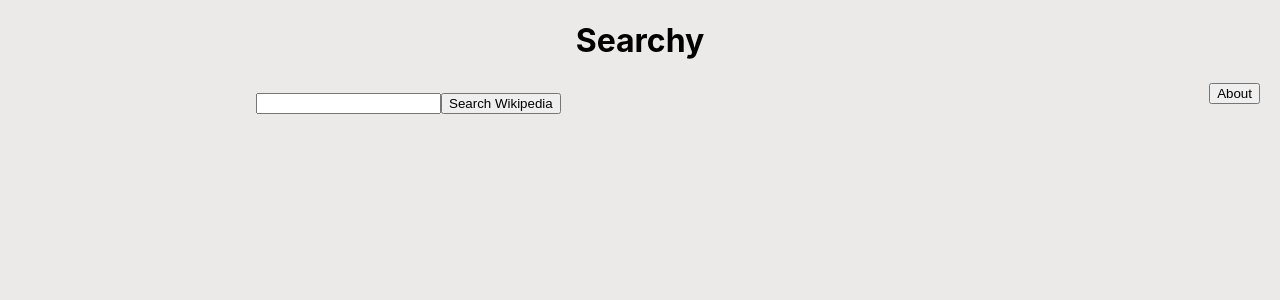
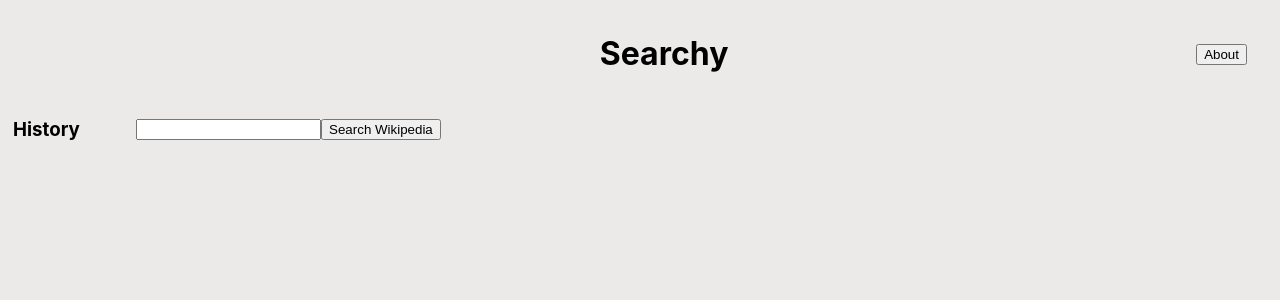
Before and after one commit to bobbrose/search, a React (Create React App) app: page / in a window 1280 px wide. Shown: the top 300 px of the page. Built offline with nearby package versions, Linux system fonts and the light colour scheme.

Commit message:
Added CSS to improve table layout. Added History column to put previous searches

```diff
--- a/src/AboutBox.js
+++ b/src/AboutBox.js
@@ -26,7 +26,7 @@
             <button onClick={handleOpenModal}>About</button>
             <Modal isOpen={isOpen} onRequestClose={handleCloseModal} style={customStyles} >
                 <h2>Searchy</h2>
-                <p>A search interface for wikipedida. <a href="https://bobbrose.com">Bob Rose</a></p>
+                <p>A search interface for Wikipedida. <a href="https://bobbrose.com">Bob Rose</a></p>
                 <button onClick={handleCloseModal}>Close</button>
             </Modal>
         </div>
--- a/src/App.js
+++ b/src/App.js
@@ -6,14 +6,31 @@
 function App() {
   return (
     <div>
+      <table className='searchTable'>
+        <tr className='search'>
+          <td className='left'></td>
+          <td classname='middle'>
             <h1 className='title'>Searchy</h1>
+          </td>
+          <td>
             <div className='about'>
               <AboutBox />
             </div>
-      <div className='search'>
+          </td>
+        </tr>
+        <tr>
+          <td className='history'>
+            <h3 >History</h3>
+          </td>
+          <td >
+            <div>
               <WikimediaSearch />
             </div>
+          </td>
+        </tr>
+      </table>
     </div>
+
   );
 }
 
--- a/src/Searchy.css
+++ b/src/Searchy.css
@@ -7,18 +7,37 @@
 .alert {
   margin: 10px;
 }
-table {
+
+.searchTable {
+  margin: auto;
   width: 100%;
-}
-table {
-  border: 1px solid black;
-}
-.search {
-  margin: auto;
-  width: 60%;
   padding: 10px;
+
 }
 .about {
   float: right;
   margin-right: 20px;
 }
+.search {
+  margin: auto;
+  width: 100%;
+  padding: 10px;
+  border-width: 0px;
+  border-style: solid;
+  border-color: rgb(0, 0, 0);
+  text-align: center;
+}
+.left {
+  width: 10%;
+}
+.middle {
+  width: 80%;
+}
+.history {
+  vertical-align: top;
+  width: 10%;
+}
+table, th, td {
+  border: 0px solid;
+  width: 90%;
+}
--- /dev/null
+++ b/src/WikimediaSearch.css
@@ -0,0 +1,11 @@
+.searchResult {
+    margin: auto;
+    width: 100%;
+
+    padding-top: 30px;
+
+}
+
+.resultThumb {
+    width: 20%;
+}
--- a/src/WikimediaSearch.js
+++ b/src/WikimediaSearch.js
@@ -1,5 +1,6 @@
 import React, { useState } from 'react';
 import axios from 'axios';
+import "./WikimediaSearch.css"
 
 // Search over wikipedia and show the result in a table with thumbnail, if provided.
 function WikimediaSearch() {
@@ -14,11 +15,11 @@
       )
     } else {
       return (
-        <table>
+        <table className='searchResult'>
           <tbody>
             <tr key={data.title}>
-              <td><Thumbnail thumbnail={data.thumbnail} /></td>
-              <td>{data.extract}</td>
+              <td class='resultThumb'><Thumbnail thumbnail={data.thumbnail} /></td>
+              <td class='resultDescriptions'>{data.extract}</td>
             </tr>
           </tbody>
         </table>
```
Lines whose indentation alone changed are shown as unchanged.
